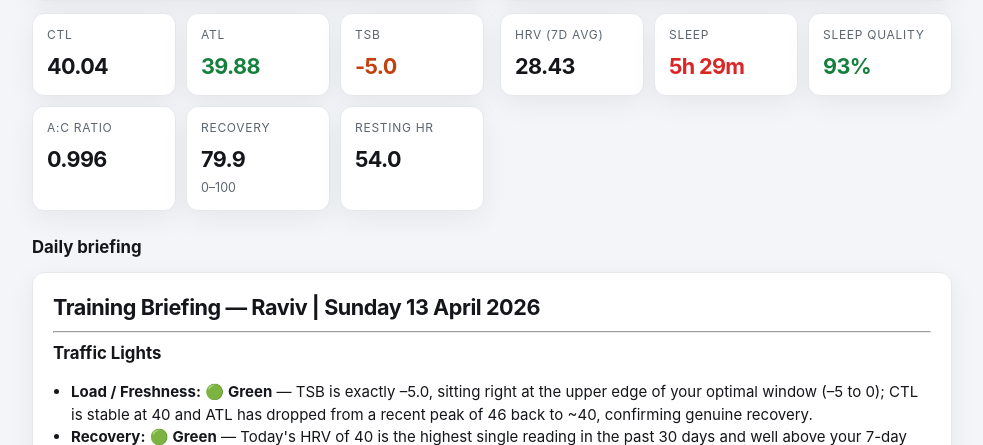
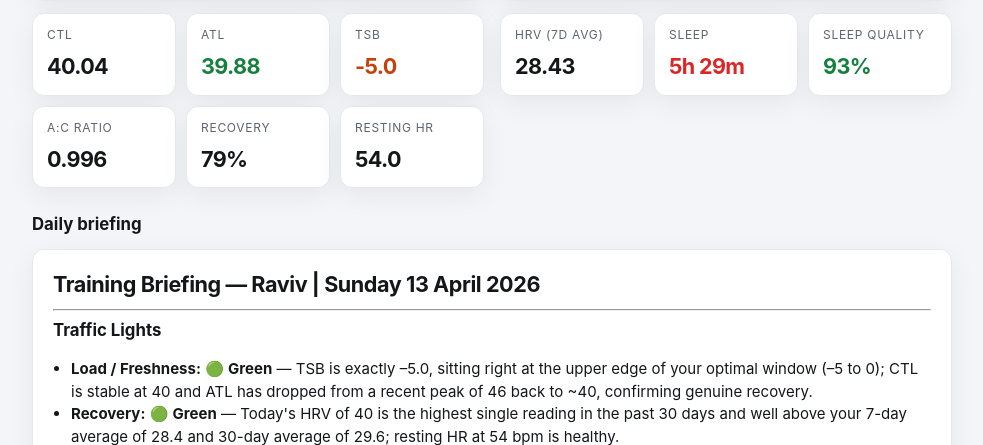
Before and after one commit to Raviv65/running-coach, a Flask app: page / in a window 1280 px wide. Shown: the part 391-836 px from the top of the page, without its empty margins (148-1131 px from the left). Run offline with Flask 3, Linux system fonts and the light colour scheme.

Commit message:
Show Recovery as integer percentage; tighten ATL/TSB inline style markup
Co-Authored-By: Claude Sonnet 4.6 <noreply@anthropic.com>

```diff
--- a/templates/index.html
+++ b/templates/index.html
@@ -22,18 +22,13 @@
       </div>
       <div class="card mcard">
         <div class="label">ATL</div>
-        {% set atl = metrics.get("atl") %}
-        {% set ctl = metrics.get("ctl") %}
-        <div class="value" style="color:{% if atl is not none and ctl is not none %}{% if atl > ctl %}#dc2626{% else %}#15803d{% endif %}{% endif %}">
-          {{ atl if atl is not none else "—" }}
-        </div>
+        {% set atl = metrics.get("atl") %}{% set ctl = metrics.get("ctl") %}
+        <div class="value" style="color:{% if atl is not none and ctl is not none %}{% if atl > ctl %}#dc2626{% else %}#15803d{% endif %}{% endif %}">{{ atl if atl is not none else "—" }}</div>
       </div>
       <div class="card mcard">
         <div class="label">TSB</div>
         {% set tsb = metrics.get("tsb") %}
-        <div class="value" style="color:{% if tsb is not none %}{% if tsb > -5 %}#15803d{% elif tsb > -15 %}#c2410c{% else %}#dc2626{% endif %}{% endif %}">
-          {{ tsb if tsb is not none else "—" }}
-        </div>
+        <div class="value" style="color:{% if tsb is not none %}{% if tsb > -5 %}#15803d{% elif tsb > -15 %}#c2410c{% else %}#dc2626{% endif %}{% endif %}">{{ tsb if tsb is not none else "—" }}</div>
       </div>
       <div class="card mcard">
         <div class="label">A:C Ratio</div>
@@ -41,8 +36,7 @@
       </div>
       <div class="card mcard">
         <div class="label">Recovery</div>
-        <div class="value">{{ metrics.get("recovery_score") if metrics.get("recovery_score") is not none else "—" }}</div>
-        <div class="hint">0–100</div>
+        <div class="value">{{ metrics.get("recovery_score")|int if metrics.get("recovery_score") is not none else "—" }}{% if metrics.get("recovery_score") is not none %}%{% endif %}</div>
       </div>
       <div class="card mcard">
         <div class="label">Resting HR</div>
```
